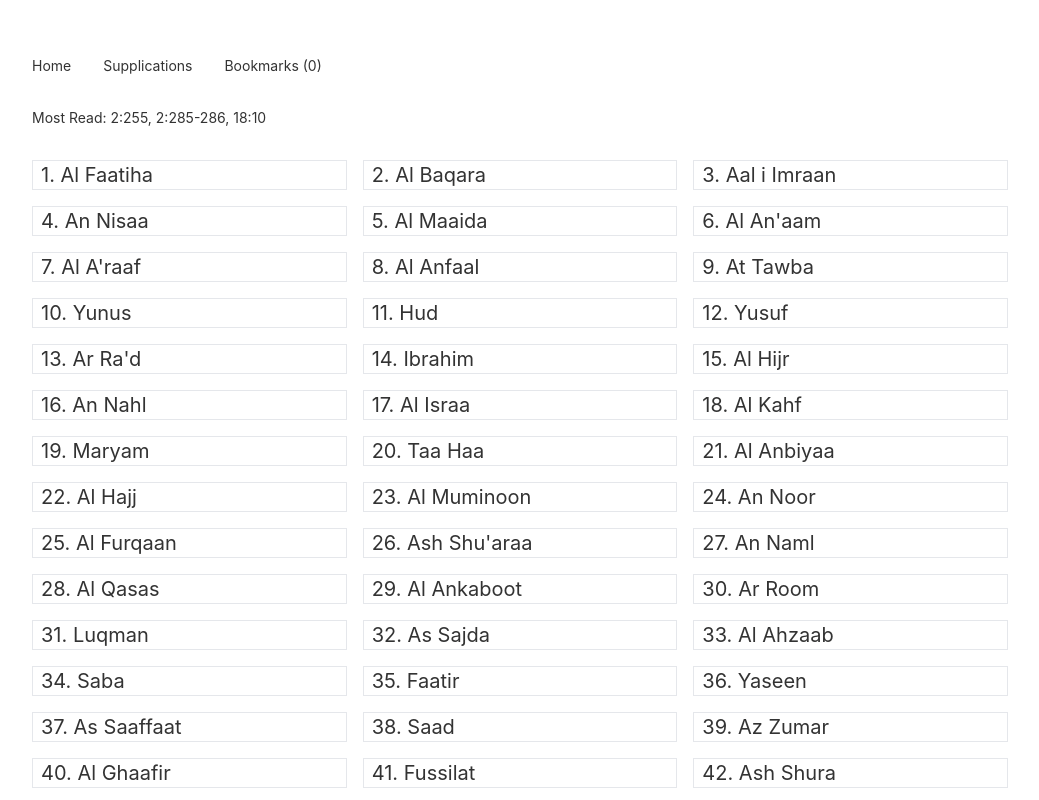
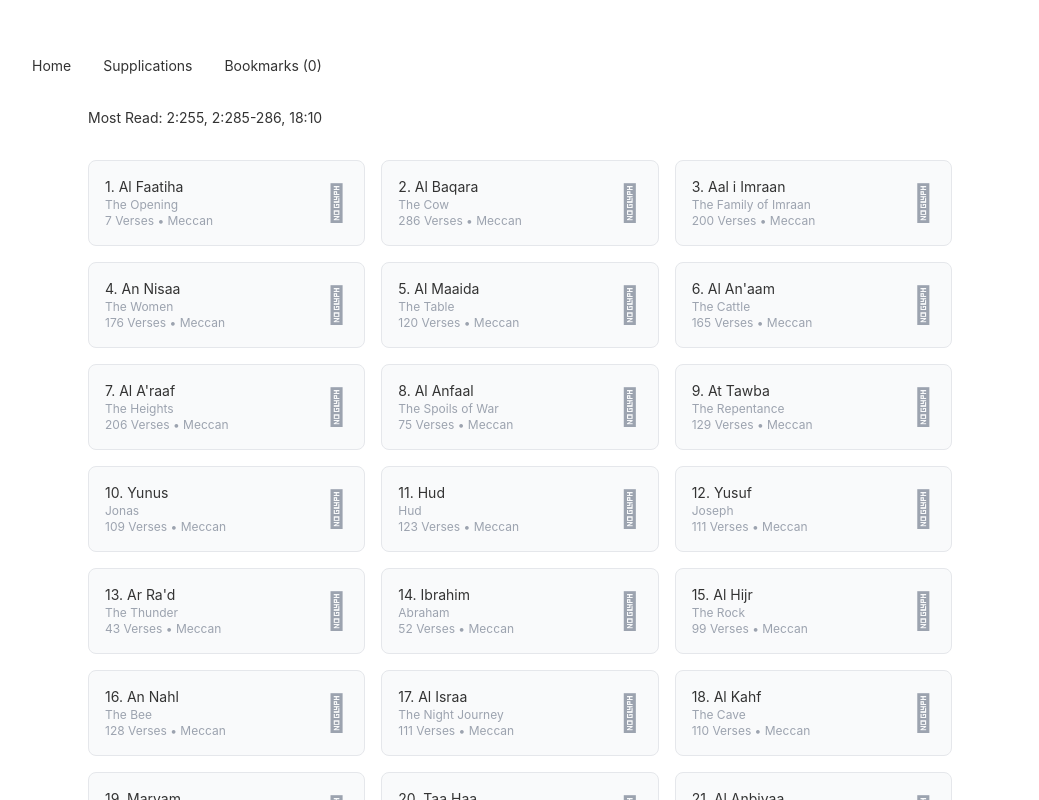
Before and after one commit to marwan/quranwbw-v4, a Svelte app: page / in a window 1280 px wide. Shown: the top 800 px of the page, without its empty margins (120-1159 px from the left). Built offline with nearby package versions, Linux system fonts and the light colour scheme.

Commit message:
added website title, API endpoint in websiteSettings.js for unification
also some homepage re-design, and removed default styles for links

```diff
--- a/public/global.css
+++ b/public/global.css
@@ -27,19 +27,6 @@ body {
 	padding: 8px;
 	box-sizing: border-box;
 	font-family: -apple-system, BlinkMacSystemFont, "Segoe UI", Roboto, Oxygen-Sans, Ubuntu, Cantarell, "Helvetica Neue", sans-serif;
-}
-
-a {
-	color: rgb(0,100,200);
-	text-decoration: none;
-}
-
-a:hover {
-	text-decoration: underline;
-}
-
-a:visited {
-	color: rgb(0,80,160);
 }
 
 label {
--- /dev/null
+++ b/src/lib/websiteSettings.js
@@ -0,0 +1,5 @@
+export const websiteTitle = "Quran Word By Word Translation, Transliteration And Corpus - QuranWBW.com";
+
+export const apiEndpoint = "https://api.quranwbw.com/v1";
+
+export const wordsAudioURL = "https://words.audios.quranwbw.com";
--- a/src/views/Bookmarks.svelte
+++ b/src/views/Bookmarks.svelte
@@ -1,6 +1,7 @@
 <script>
   import Selectors from "../components/Selectors.svelte";
   import DisplayVerses from "../components/DisplayVerses.svelte";
+  import { websiteTitle, apiEndpoint } from "../lib/websiteSettings";
   import { currentPageStore, wordTypeStore } from "../lib/stores";
 
   let fetchData;
@@ -12,7 +13,7 @@
   $: {
     if (userBookmarks.length != 0) {
       fetchData = (async () => {
-        const api_url = `https://api.quranwbw.com/v1/verses?verses=${userBookmarks.toString()}&word_type=${$wordTypeStore}&verse_translation=1,15`;
+        const api_url = `${apiEndpoint}/verses?verses=${userBookmarks.toString()}&word_type=${$wordTypeStore}&verse_translation=1,15`;
         const response = await fetch(api_url);
         const data = await response.json();
         return data.data.verses;
@@ -24,7 +25,7 @@
 </script>
 
 <svelte:head>
-  <title>Bookmarks - QuranWBW.com</title>
+  <title>Bookmarks - {websiteTitle}</title>
 </svelte:head>
 
 <div class="">
--- a/src/views/Chapter.svelte
+++ b/src/views/Chapter.svelte
@@ -1,9 +1,10 @@
 <script>
   import Selectors from "../components/Selectors.svelte";
   import DisplayVerses from "../components/DisplayVerses.svelte";
+  import { urlParse } from "../lib/urlParse";
+  import { websiteTitle, apiEndpoint } from "../lib/websiteSettings";
+  import { quranMetaData } from "../lib/quranMeta";
   import { currentPageStore, chapterNumberStore, wordTypeStore, pageURLStore } from "../lib/stores";
-  import { urlParse } from "../lib/urlParse";
-  import { quranMetaData } from "../lib/quranMeta";
 
   // props from router
   export let chapter, startVerse, endVerse;
@@ -19,7 +20,7 @@
     (startVerse = urlParse($chapterNumberStore)[0]), (endVerse = urlParse($chapterNumberStore)[1]);
 
     fetchData = (async () => {
-      const api_url = `https://api.quranwbw.com/v1/verses?verses=${$chapterNumberStore}:${startVerse},${$chapterNumberStore}:${endVerse}&word_type=${$wordTypeStore}&verse_translation=1,15&between=true`;
+      const api_url = `${apiEndpoint}/verses?verses=${$chapterNumberStore}:${startVerse},${$chapterNumberStore}:${endVerse}&word_type=${$wordTypeStore}&verse_translation=1,15&between=true`;
       const response = await fetch(api_url);
       const data = await response.json();
       return data.data.verses;
@@ -33,7 +34,7 @@
 </script>
 
 <svelte:head>
-  <title>{quranMetaData[$chapterNumberStore].transliteration} - QuranWBW.com</title>
+  <title>{quranMetaData[$chapterNumberStore].transliteration} - {websiteTitle}</title>
 </svelte:head>
 
 <div class="">
--- a/src/views/Home.svelte
+++ b/src/views/Home.svelte
@@ -1,5 +1,6 @@
 <script>
   import { Link } from "svelte-routing";
+  import { websiteTitle } from "../lib/websiteSettings";
   import { quranMetaData } from "../lib/quranMeta";
   import { currentPageStore } from "../lib/stores";
 
@@ -7,10 +8,10 @@
 </script>
 
 <svelte:head>
-  <title>QuranWBW.com</title>
+  <title>{websiteTitle}</title>
 </svelte:head>
 
-<div class=" flex flex-col space-y-8">
+<div class="max-w-4xl mx-auto flex flex-col space-y-8 md:px-4">
   <div id="most-read" class="text-sm md:text-md">
     Most Read:
     <Link to="/2/255">2:255</Link>,
@@ -18,9 +19,24 @@
     <Link to="/18/10">18:10</Link>
   </div>
 
-  <div class="grid grid-cols-1 md:grid-cols-3 gap-4 text-md text-left">
+  <div class="grid grid-cols-1 md:grid-cols-2 lg:grid-cols-3 gap-4">
+    {#each { length: 114 } as _, chapter}
+      <Link to="/{chapter + 1}" id="1" class="flex items-center justify-between border border-gray-200 text-sm bg-gray-50 rounded-lg p-4 hover:cursor-pointer hover:bg-gray-100 hover:border-gray-400 focus:outline-none focus:ring-4 focus:ring-gray-200">
+        <div class="">
+          <span class="text-sm">{chapter + 1}. {quranMetaData[chapter + 1].transliteration}</span>
+          <div class="block text-xs text-gray-400">
+            {quranMetaData[chapter + 1].translation} <br />
+            {quranMetaData[chapter + 1].verses} Verses • Meccan
+          </div>
+        </div>
+        <div class="chapter-icons justify-items-end text-gray-400 text-4xl"></div>
+      </Link>
+    {/each}
+  </div>
+
+  <!-- <div class="grid grid-cols-1 md:grid-cols-3 gap-4 text-md text-left">
     {#each { length: 114 } as _, i}
       <Link to="/{i + 1}" class="px-2 border border-gray-200 hover:border-gray-600">{i + 1}. {quranMetaData[i + 1].transliteration}</Link>
     {/each}
-  </div>
+  </div> -->
 </div>
--- a/src/views/Supplications.svelte
+++ b/src/views/Supplications.svelte
@@ -1,6 +1,7 @@
 <script>
   import Selectors from "../components/Selectors.svelte";
   import DisplayVerses from "../components/DisplayVerses.svelte";
+  import { websiteTitle, apiEndpoint } from "../lib/websiteSettings";
   import { currentPageStore, wordTypeStore } from "../lib/stores";
 
   let fetchData;
@@ -10,7 +11,7 @@
   // fetch verses whenever there's a change
   $: {
     fetchData = (async () => {
-      const api_url = `https://api.quranwbw.com/v1/verses?verses=${supplicationVerses}&word_type=${$wordTypeStore}&verse_translation=1,15`;
+      const api_url = `${apiEndpoint}/verses?verses=${supplicationVerses}&word_type=${$wordTypeStore}&verse_translation=1,15`;
       const response = await fetch(api_url);
       const data = await response.json();
       return data.data.verses;
@@ -21,7 +22,7 @@
 </script>
 
 <svelte:head>
-  <title>Supplications From Quran - QuranWBW.com</title>
+  <title>Supplications From Quran - {websiteTitle}</title>
 </svelte:head>
 
 <div class="">
```
